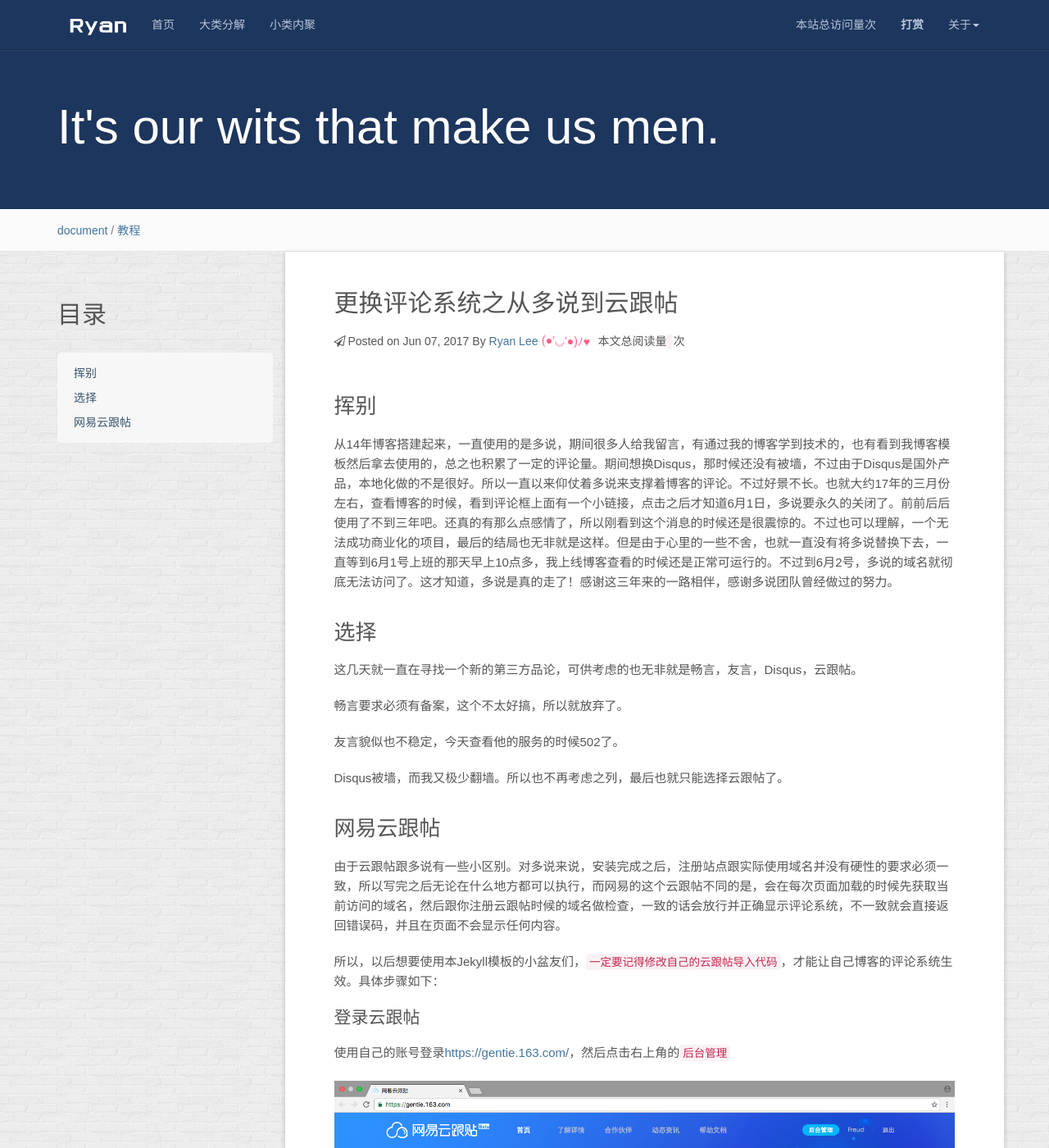
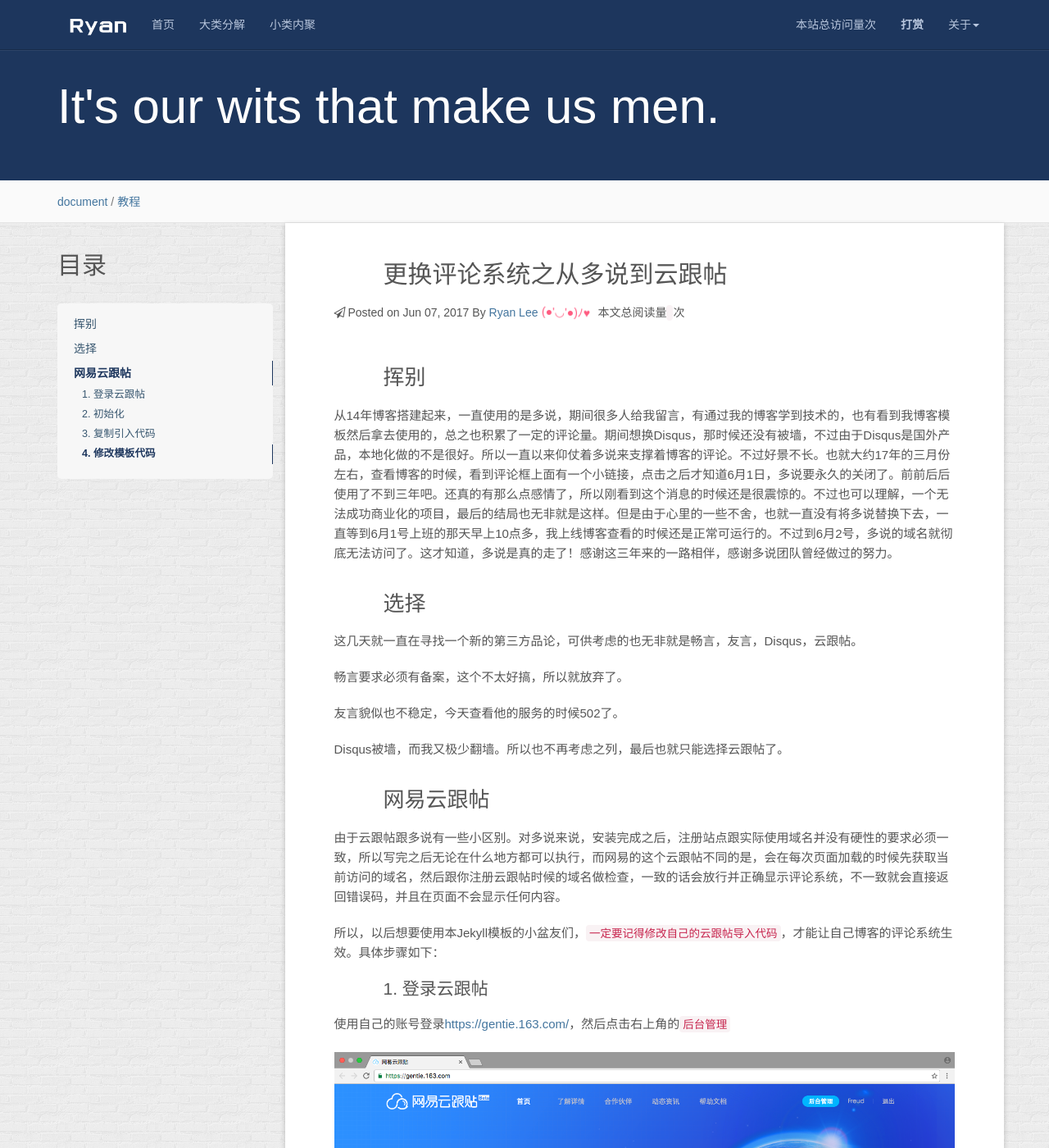
Before and after one commit to chjiyun/chjiyun.github.io, a Jekyll site: the page built from _posts/2017-06-08-change-the-comment-provider-to-yuntentie.md, in a window 1280 px wide and 1400 px high. Shown: the whole window at 82% size. Built offline with Jekyll 4.4.1, drawn with Linux system fonts in a browser that asks for light colours; nearby versions of some CDN libraries; some web fonts are replaced; comment, search, counter and statistics services are not loaded; some of the changed text lies outside the part shown.

Commit message:
modified css/post

```diff
--- a/_posts/2017-06-08-change-the-comment-provider-to-yuntentie.md
+++ b/_posts/2017-06-08-change-the-comment-provider-to-yuntentie.md
@@ -32,13 +32,13 @@
 
 所以，以后想要使用本Jekyll模板的小盆友们，`一定要记得修改自己的云跟帖导入代码`，才能让自己博客的评论系统生效。具体步骤如下：
 
-### 登录云跟帖
+### 1. 登录云跟帖
 
 使用自己的账号登录[https://gentie.163.com/](https://gentie.163.com/)，然后点击右上角的`后台管理`
 
 ![/styles/images/yungentie/01.png]({{ '/styles/images/yungentie/01.png' | prepend: site.baseurl  }})
 
-### 初始化
+### 2. 初始化
 
 如果是第一次登录云跟帖会提示完善站点基本信息。
 
@@ -48,13 +48,13 @@
 
 ![/styles/images/yungentie/03.png]({{ '/styles/images/yungentie/03.png' | prepend: site.baseurl  }})
 
-### 复制引入代码
+### 3. 复制引入代码
 
 点击`WEB代码`, 在右侧的`跟贴完整模块代码(Web单独版)`中复制展示框中的代码
 
 ![/styles/images/yungentie/04.png]({{ '/styles/images/yungentie/04.png' | prepend: site.baseurl  }})
 
-### 修改模板代码
+### 4. 修改模板代码
 
 修改`_includes/LessOrMore/comments-providers/yungentie`文件中的内容，将文件中的代码全部删除，并粘贴刚刚从云跟帖网站复制的代码。
 
```
Also changed, not shown: _posts/2017-07-01-first-post-test.md (+3 -1 lines), styles/css/index.css.
